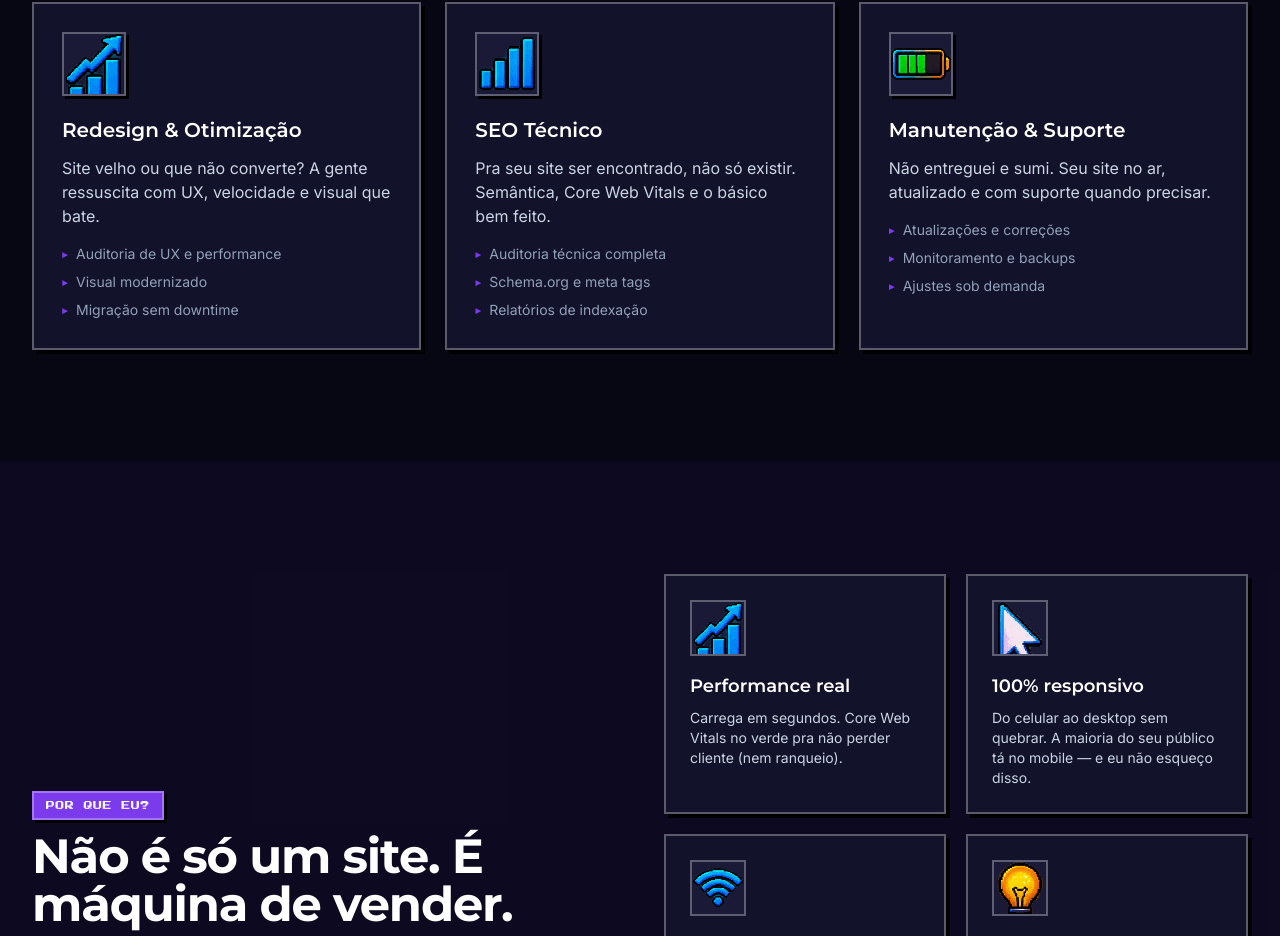
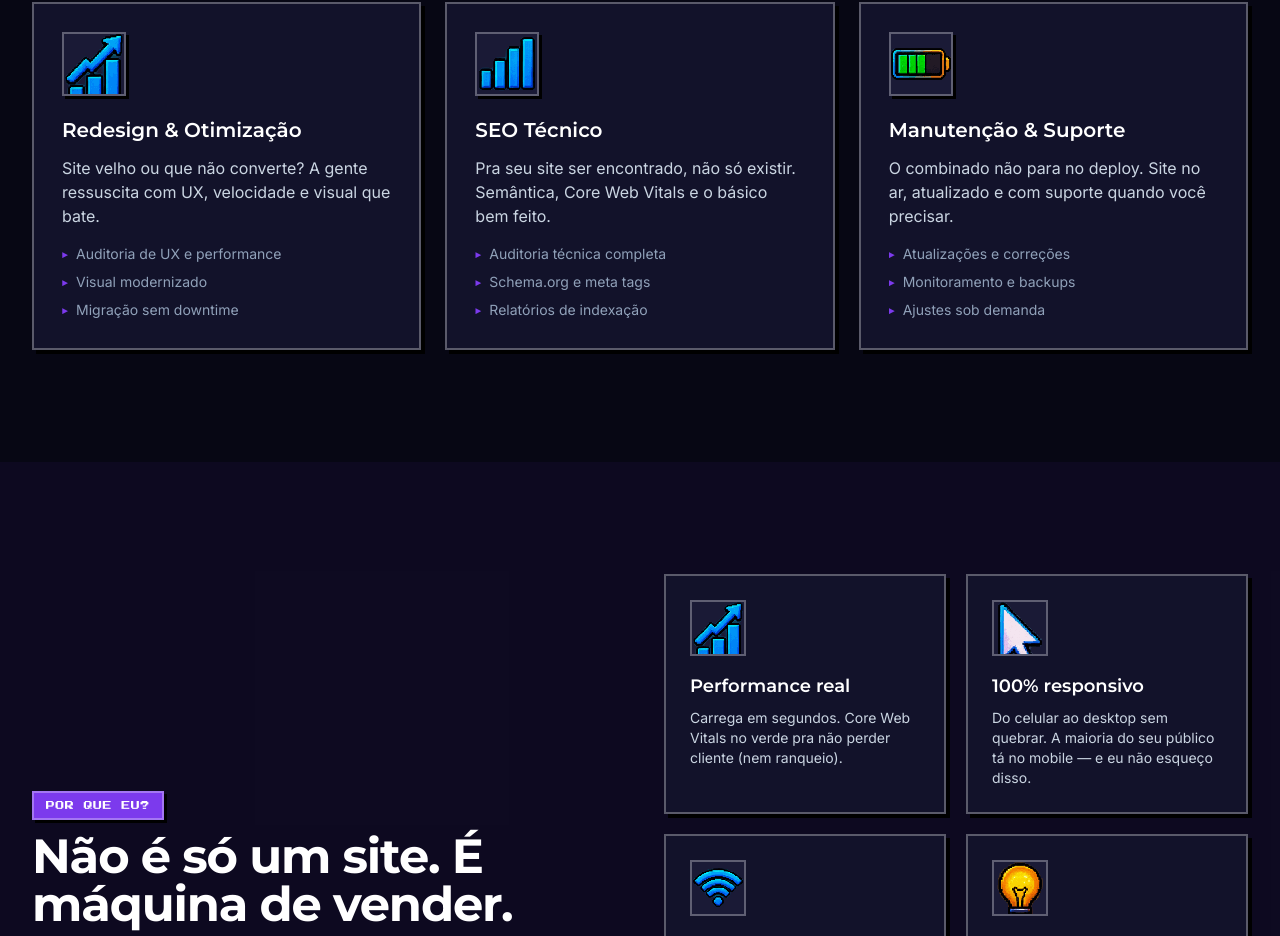
Before and after one commit to FilipePRodrigues/filipestudio-site, a React (Vite) app: page / in a window 1280 px wide. Shown: the part 1812-2748 px from the top of the page. Built offline with nearby package versions, Linux system fonts and the light colour scheme.

Commit message:
Copy: reformular descrição do card Manutenção & Suporte

```diff
--- a/src/data/content.ts
+++ b/src/data/content.ts
@@ -111,7 +111,7 @@ export const SERVICES: Service[] = [
     id: 'manutencao',
     title: 'Manutenção & Suporte',
     description:
-      'Não entreguei e sumi. Seu site no ar, atualizado e com suporte quando precisar.',
+      'O combinado não para no deploy. Site no ar, atualizado e com suporte quando você precisar.',
     icon: 'battery',
     bullets: ['Atualizações e correções', 'Monitoramento e backups', 'Ajustes sob demanda'],
   },
```
